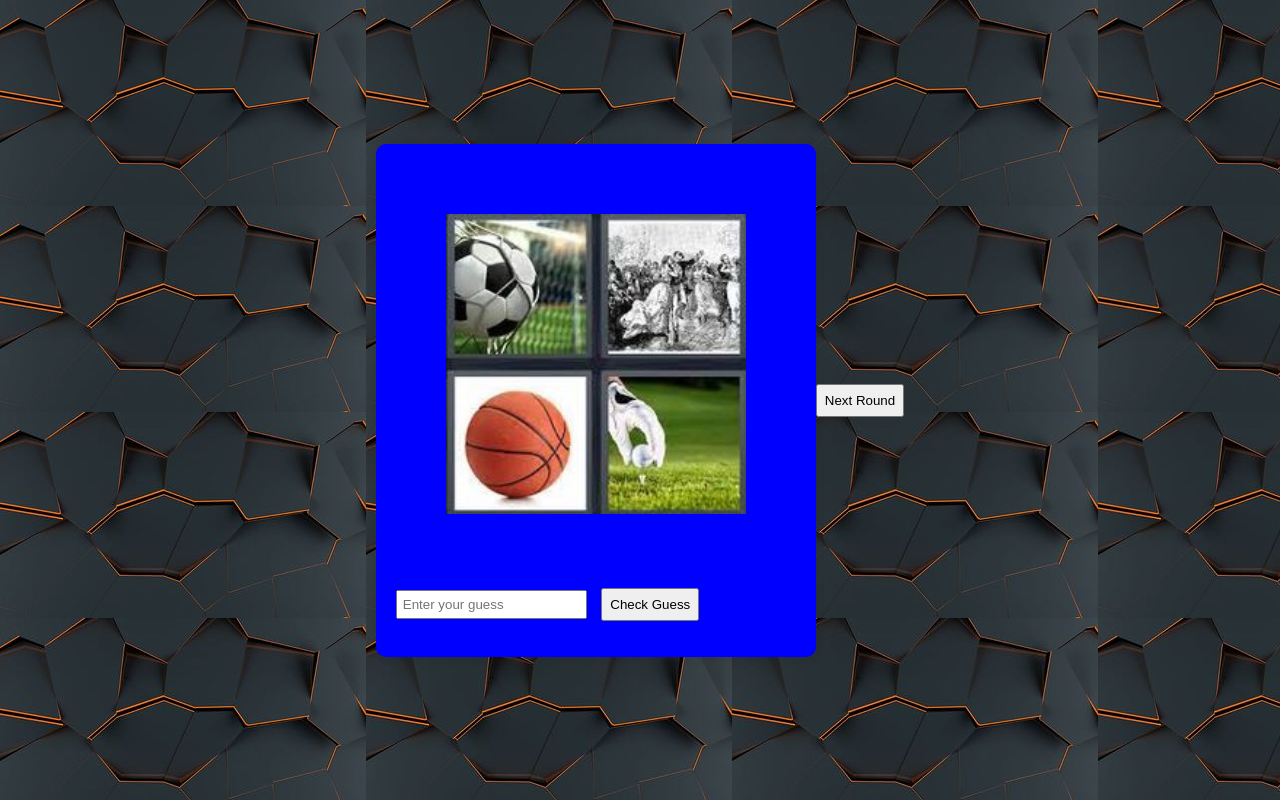
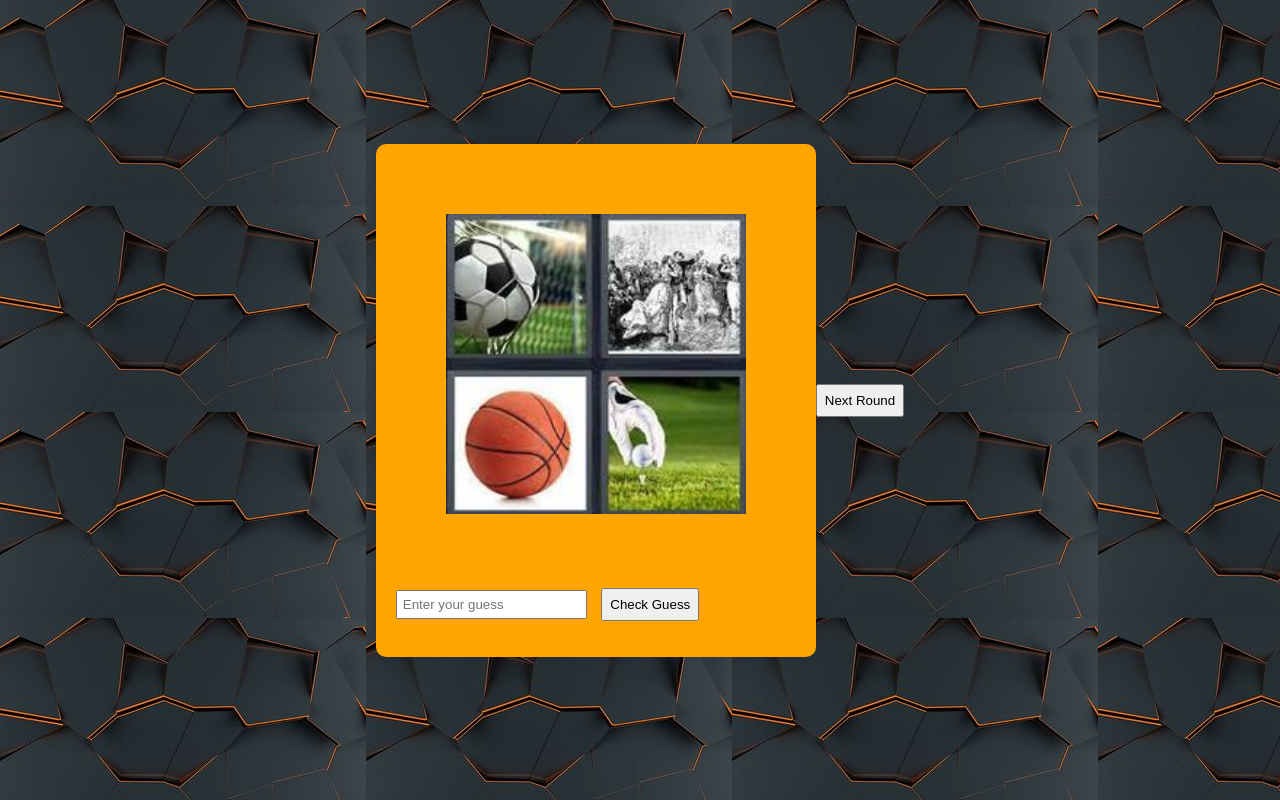
Before and after one commit to TanodSikio/polpotersjr, a plain HTML site: page index.html in a window 1280 px wide. Drawn offline with Linux system fonts and the light colour scheme.

Commit message:
Update polpot.css

```diff
--- a/polpot.css
+++ b/polpot.css
@@ -10,7 +10,7 @@ body {
 }
 
 #game-container {
-    background-color: blue;
+    background-color: orange;
     padding: 20px;
     border-radius: 10px;
     box-shadow: 0 0 10px rgba(0, 0, 0, 0.1);
```
